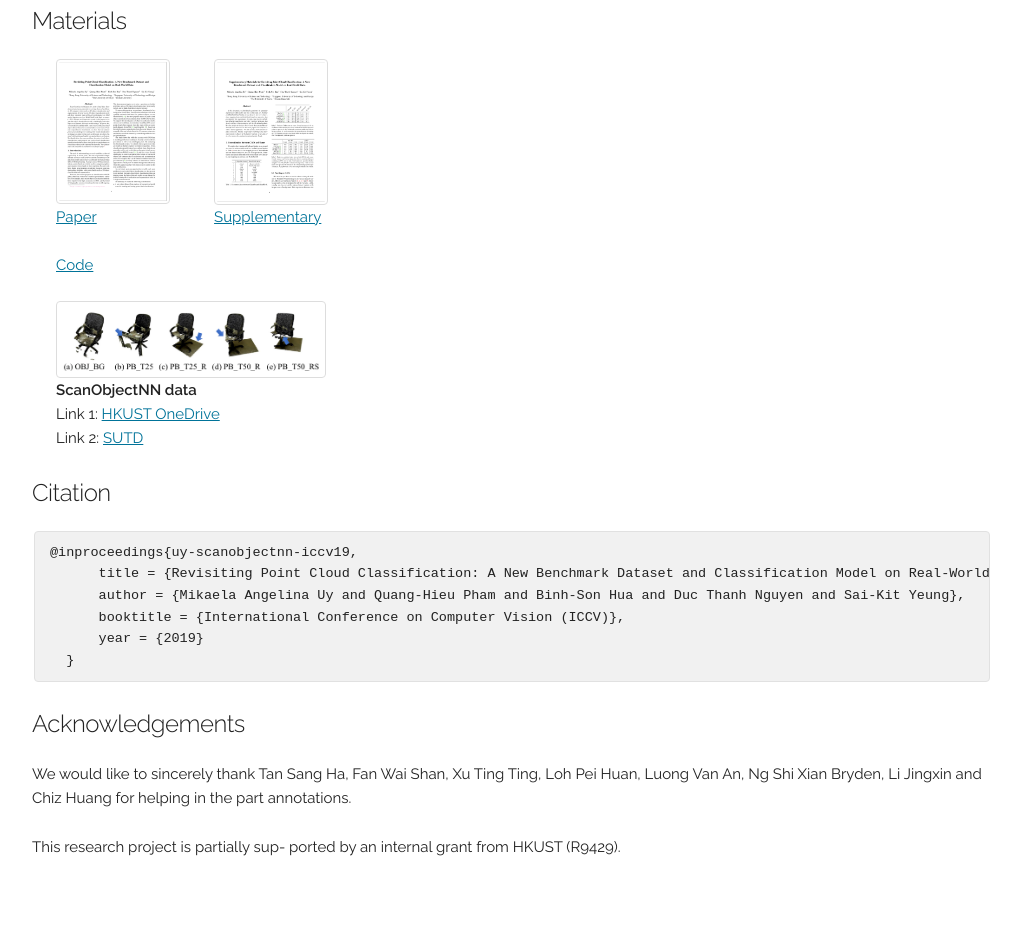
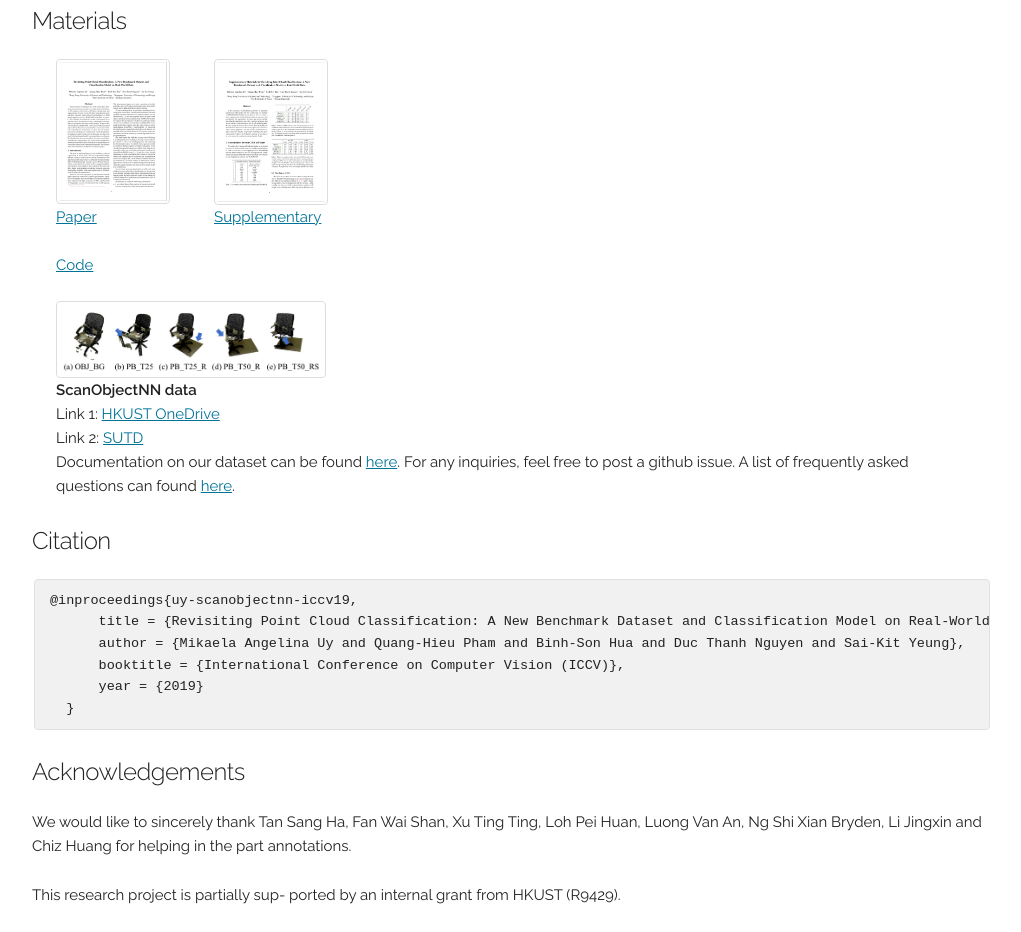
Before and after one commit to hkust-vgd/hkust-vgd.github.io, a plain HTML site: page scanobjectnn/index.html in a window 1280 px wide. Shown: the part 1989-2921 px from the top of the page, without its empty margins (128-1149 px from the left). Before the commit the page ends 2873 px from the top, so only its background shows below. Drawn offline with Linux system fonts and the light colour scheme.

Commit message:
added FAQ link

```diff
--- a/scanobjectnn/index.html
+++ b/scanobjectnn/index.html
@@ -251,7 +251,8 @@
             <p><b>ScanObjectNN data</b>
               <br>
               Link 1: <a href="https://gohkust-my.sharepoint.com/:f:/g/personal/saikit_ust_hk/EqRFLP5XEihCt_PFIHyPNO8BsKb7r8S5V5ELaCqk7UdDTQ?e=FX2OPF">HKUST OneDrive</a> <br>
-              Link 2: <a href="http://103.24.77.34:8080/scanobjectnn/">SUTD</a>
+              Link 2: <a href="http://103.24.77.34:8080/scanobjectnn/">SUTD</a> <br>
+              Documentation on our dataset can be found <a href="https://github.com/hkust-vgd/scanobjectnn.git">here</a>. For any inquiries, feel free to post a github issue. A list of frequently asked questions can found <a href="https://github.com/hkust-vgd/scanobjectnn/tree/master/training_data">here</a>.
             </p>
           </div>
         </div>
```
